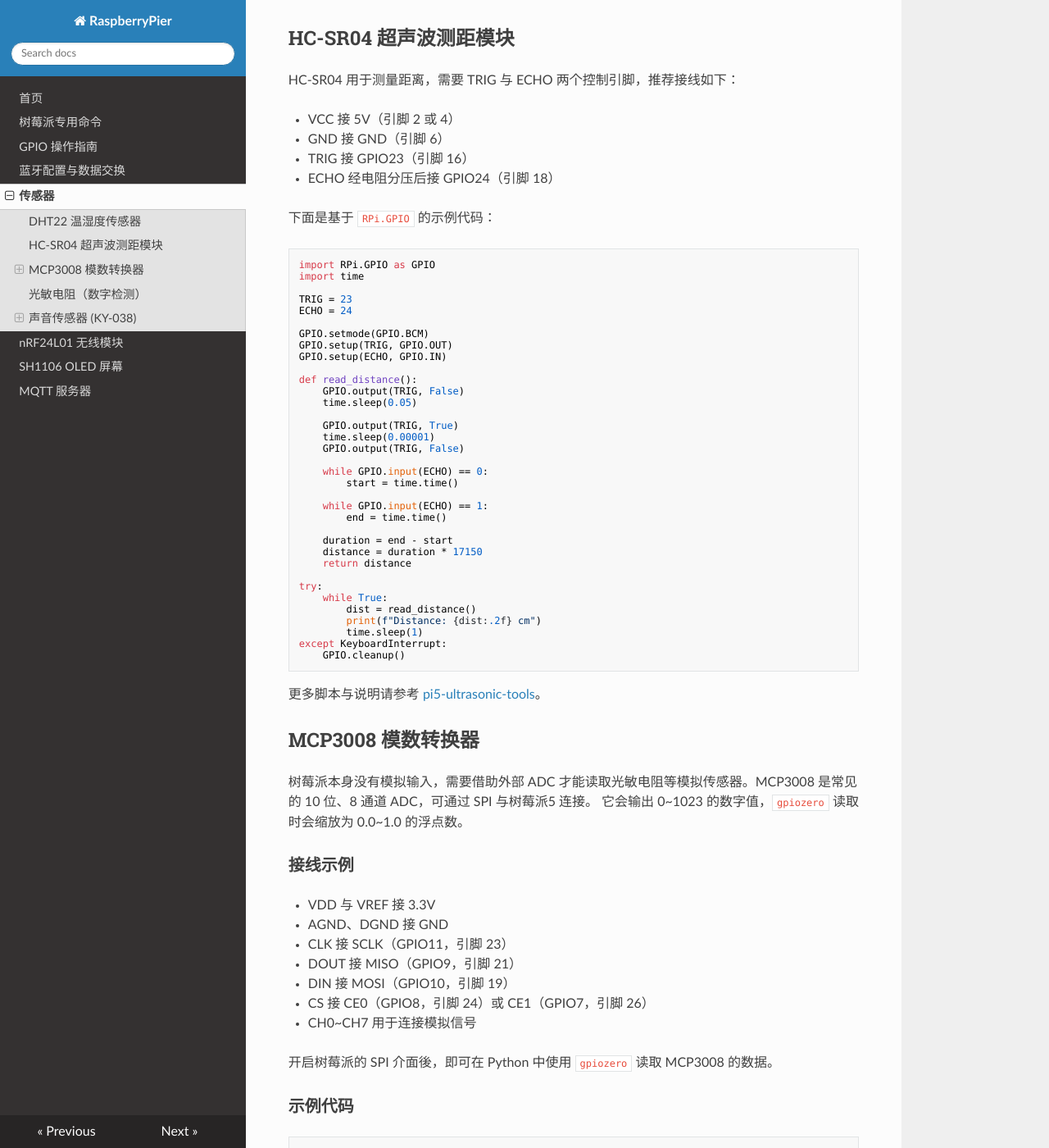
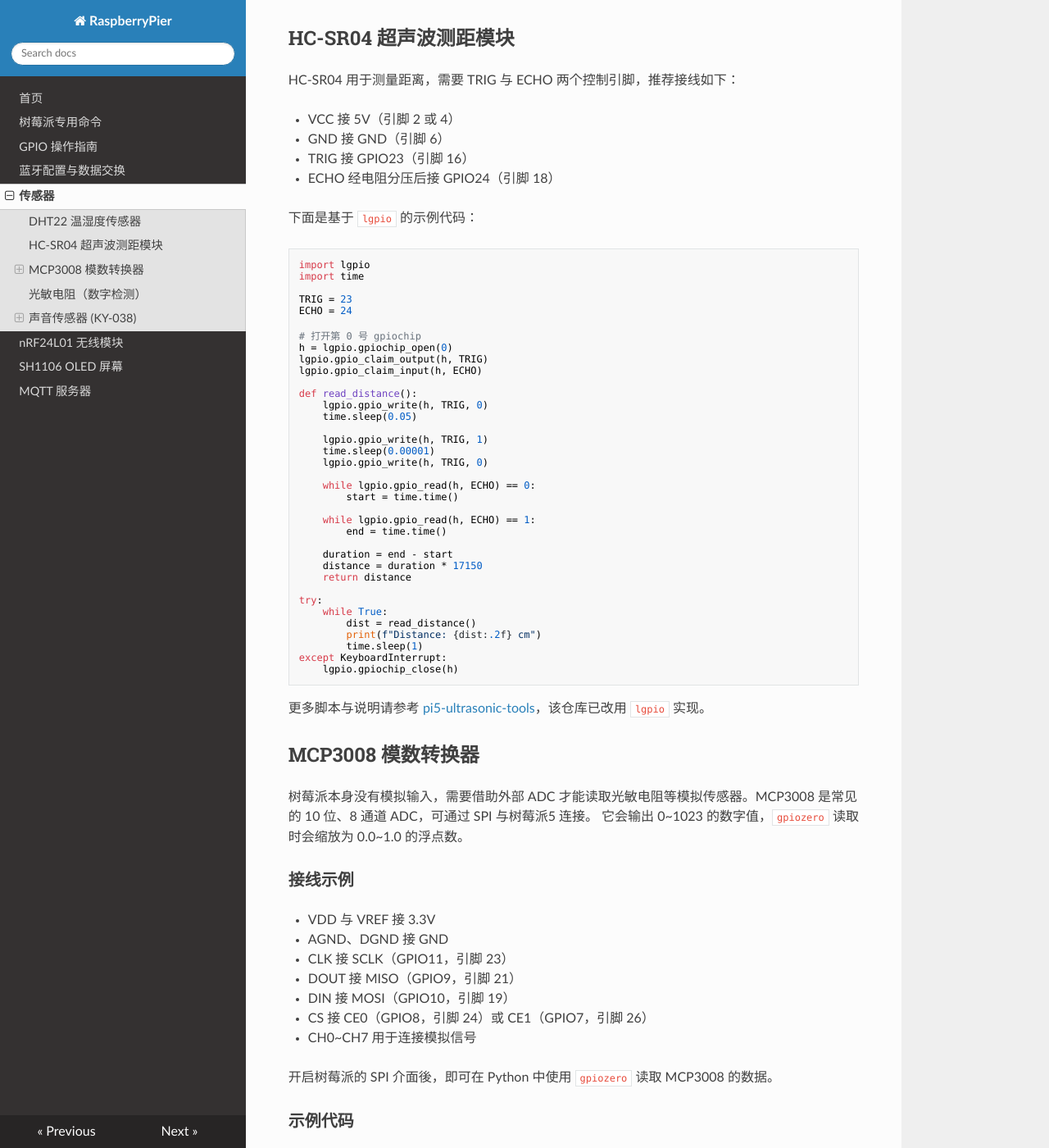
Before and after one commit to SwartzMss/RaspberryPier, an MkDocs documentation site: the page built from docs/sensors.md, in a window 1280 px wide and 1400 px high, scrolled down 719 px. Shown: the whole window at 82% size. Built offline with MkDocs 1.6.1, drawn with Linux system fonts in a browser that asks for light colours; nearby versions of some CDN libraries.

Commit message:
docs: update ultrasonic sensor example to use lgpio

````diff
--- a/docs/sensors.md
+++ b/docs/sensors.md
@@ -37,31 +37,32 @@ HC-SR04 用于测量距离，需要 TRIG 与 ECHO 两个控制引脚，推荐接
 - TRIG 接 GPIO23（引脚 16）
 - ECHO 经电阻分压后接 GPIO24（引脚 18）
 
-下面是基于 `RPi.GPIO` 的示例代码：
+下面是基于 `lgpio` 的示例代码：
 
 ```python
-import RPi.GPIO as GPIO
+import lgpio
 import time
 
 TRIG = 23
 ECHO = 24
 
-GPIO.setmode(GPIO.BCM)
-GPIO.setup(TRIG, GPIO.OUT)
-GPIO.setup(ECHO, GPIO.IN)
+# 打开第 0 号 gpiochip
+h = lgpio.gpiochip_open(0)
+lgpio.gpio_claim_output(h, TRIG)
+lgpio.gpio_claim_input(h, ECHO)
 
 def read_distance():
-    GPIO.output(TRIG, False)
+    lgpio.gpio_write(h, TRIG, 0)
     time.sleep(0.05)
 
-    GPIO.output(TRIG, True)
+    lgpio.gpio_write(h, TRIG, 1)
     time.sleep(0.00001)
-    GPIO.output(TRIG, False)
+    lgpio.gpio_write(h, TRIG, 0)
 
-    while GPIO.input(ECHO) == 0:
+    while lgpio.gpio_read(h, ECHO) == 0:
         start = time.time()
 
-    while GPIO.input(ECHO) == 1:
+    while lgpio.gpio_read(h, ECHO) == 1:
         end = time.time()
 
     duration = end - start
@@ -74,11 +75,11 @@ try:
         print(f"Distance: {dist:.2f} cm")
         time.sleep(1)
 except KeyboardInterrupt:
-    GPIO.cleanup()
+    lgpio.gpiochip_close(h)
 ```
 
 更多脚本与说明请参考 [pi5-ultrasonic-tools](https://github.com/SwartzMss/
-pi5-ultrasonic-tools)。
+pi5-ultrasonic-tools)，该仓库已改用 `lgpio` 实现。
 
 
 ## MCP3008 模数转换器
````
